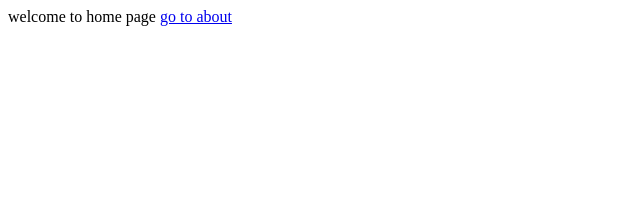
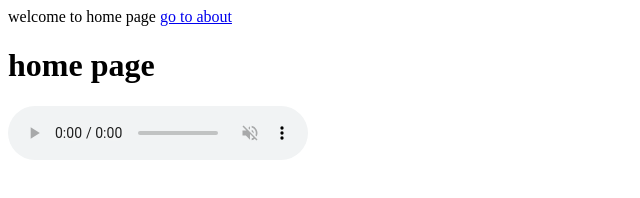
Before and after one commit to SREYA4358/html-class, a plain HTML site: page home.html in a window 1280 px wide. Shown: the whole page, without its empty margins (0-640 px from the left). Drawn offline with Linux system fonts and the light colour scheme.

Commit message:
added audio

```diff
--- a/home.html
+++ b/home.html
@@ -7,5 +7,9 @@
 </head>
 <body>
     welcome to home page <a href="./about .html"> go to about</a>
+<h1>home page</h1>
+<audio controls autoplay muted>
+    <source src="./assets/song1.mp3" type="audio/mp3">
+</audio>
 </body>
 </html>
```
Also changed, not shown: 1 other file.
